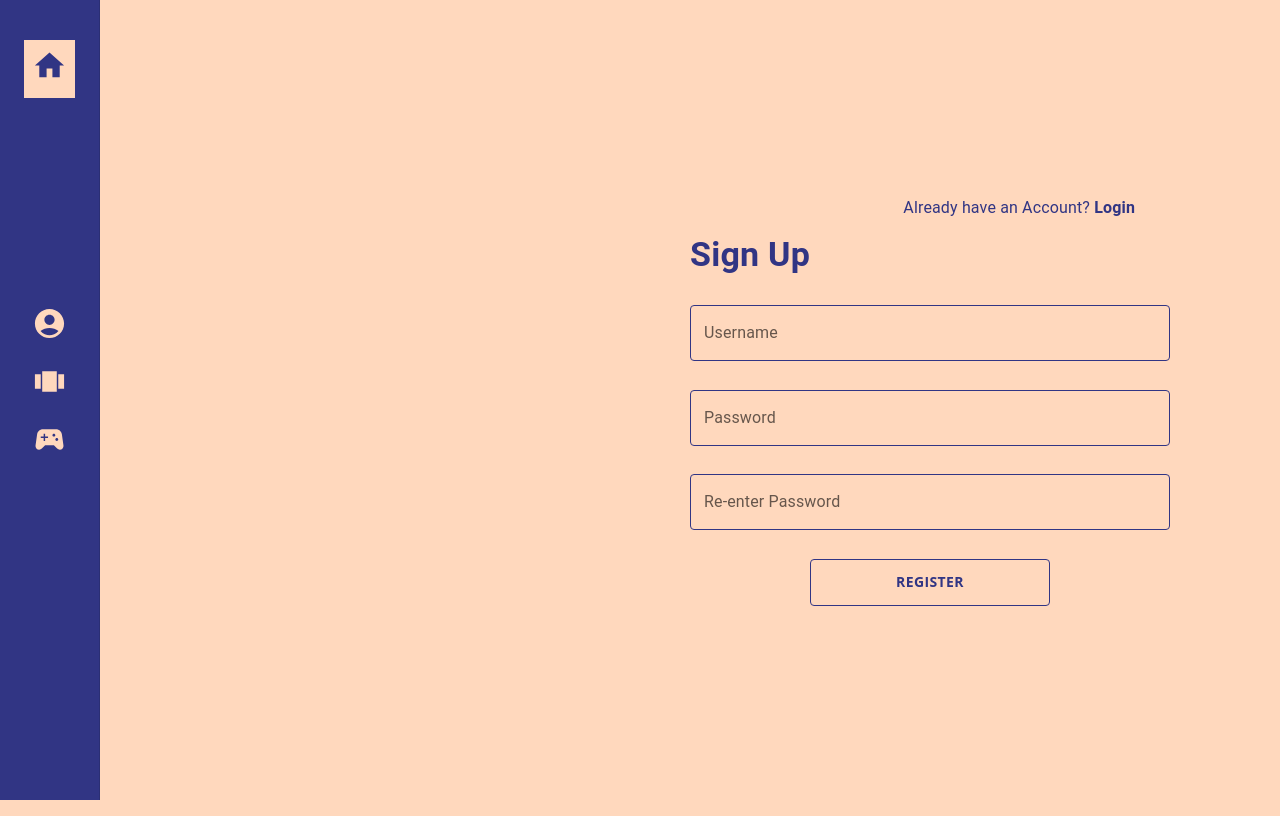
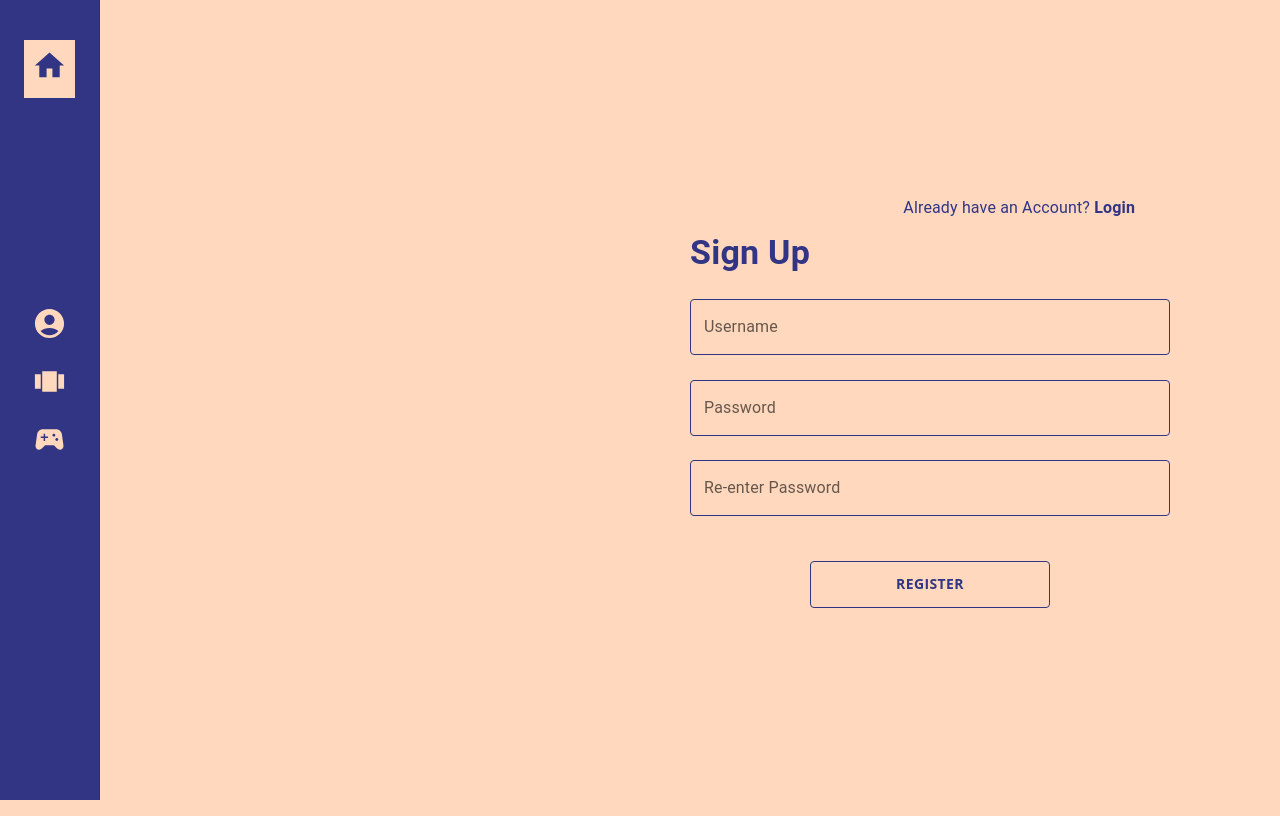
Before and after one commit to CS3219-SE-Principles-and-Patterns/cs3219-project-ay2122-2122-s1-g2, a React (Create React App) app in the folder frontend/: page / in a window 1280 px wide. Both pictures are taken after a click on the element "Register". Built offline with nearby package versions, Linux system fonts and the light colour scheme; no server answers.

Commit message:
Fix margin

```diff
--- a/frontend/src/components/login/Register.jsx
+++ b/frontend/src/components/login/Register.jsx
@@ -88,7 +88,7 @@ const Register = ({ setLandingStatus }) => {
                 variant="outlined"
                 type="submit"
                 justifySelf="center"
-                sx={{ width: "50%" }}
+                sx={{ width: "50%", marginTop: "20px" }}
               >
                 Register
               </CssButton>
```
